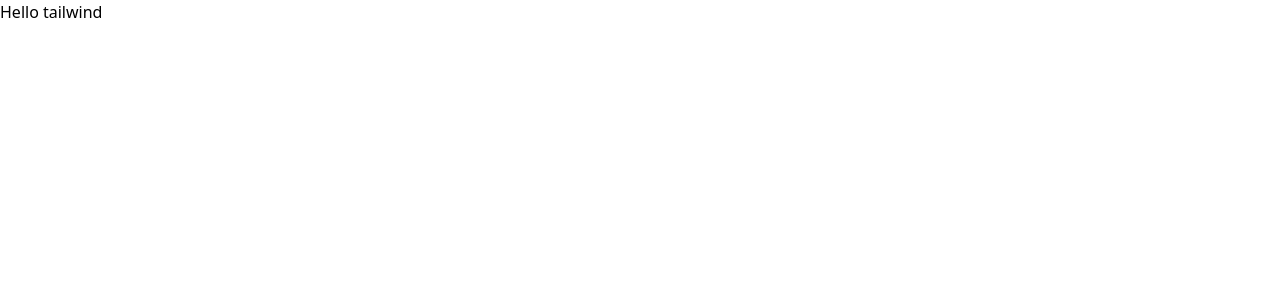
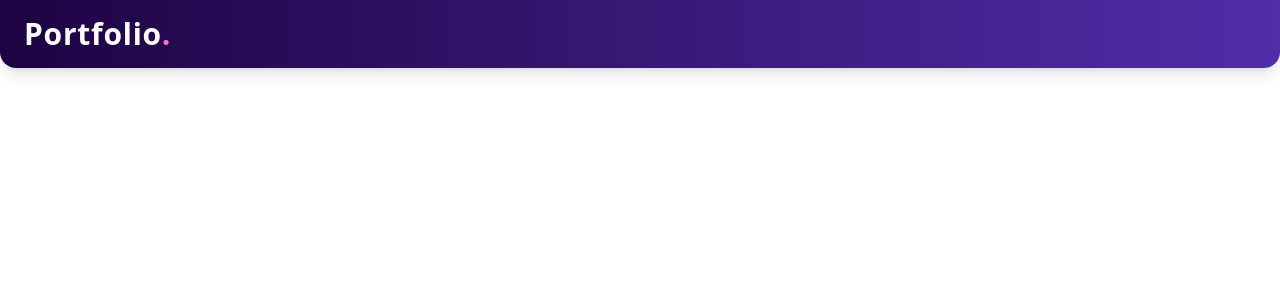
Before and after one commit to Sanduni4822/React-project-Individual, a React (Vite) app: page / in a window 1280 px wide. Shown: the top 300 px of the page. Built offline with nearby package versions, Linux system fonts and the light colour scheme.

Commit message:
Updated navbar component

```diff
--- a/src/App.jsx
+++ b/src/App.jsx
@@ -1,11 +1,12 @@
+import React from "react";
+import Navbar from "./components/Navbar";
 
 function App() {
-
   return (
-    <>
-      <h1>Hello tailwind</h1>
-    </>
-  )
+    <div>
+      <Navbar />
+    </div>
+  );
 }
 
-export default App
+export default App;
--- a/src/components/Navbar.jsx
+++ b/src/components/Navbar.jsx
@@ -0,0 +1,16 @@
+import React from "react";
+
+const Navbar = () => {
+  return (
+    <nav className="bg-gradient-to-r from-[#1e0342] to-[#512da8] py-4 px-6 shadow-lg rounded-b-2xl">
+      <div className="container mx-auto flex justify-between items-center">
+        {/* Logo */}
+        <h1 className="text-white text-3xl font-extrabold tracking-wide">
+          Portfolio<span className="text-pink-400">.</span>
+        </h1>
+      </div>
+    </nav>
+  );
+};
+
+export default Navbar;
```
